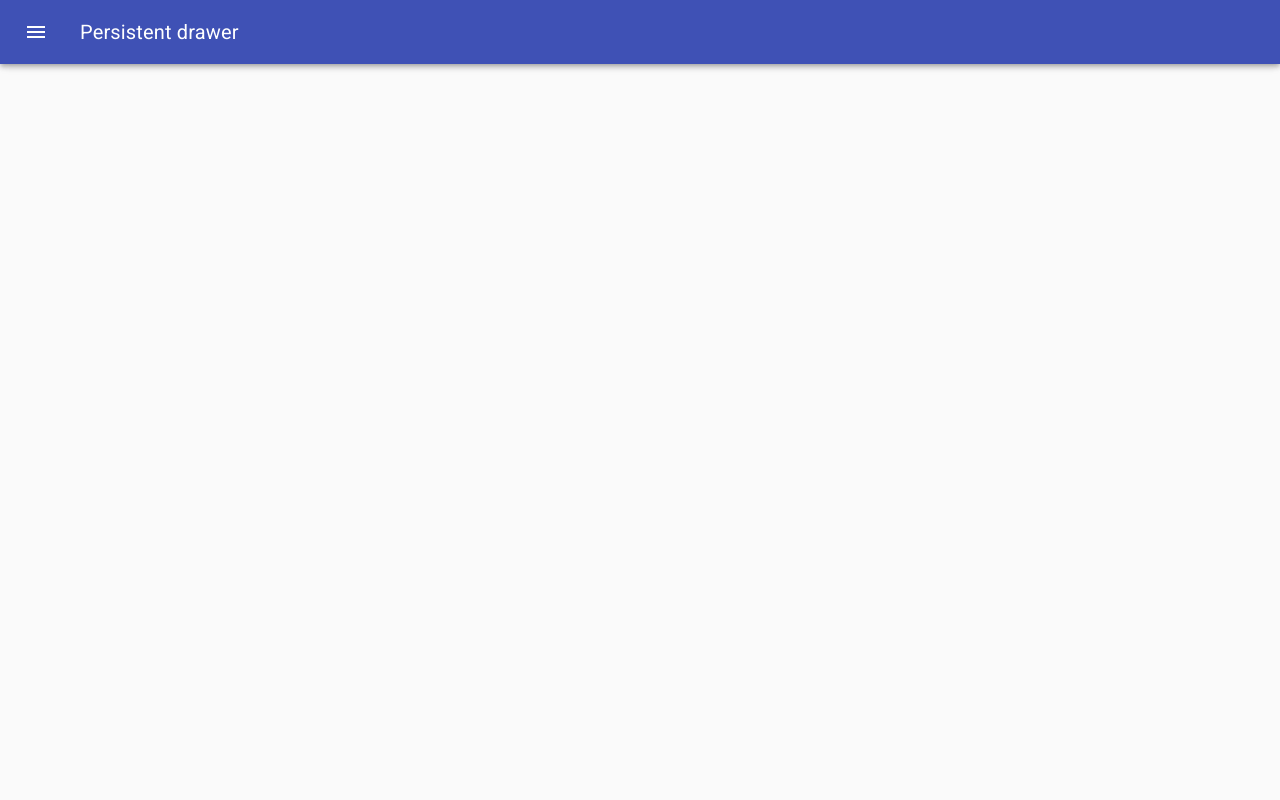
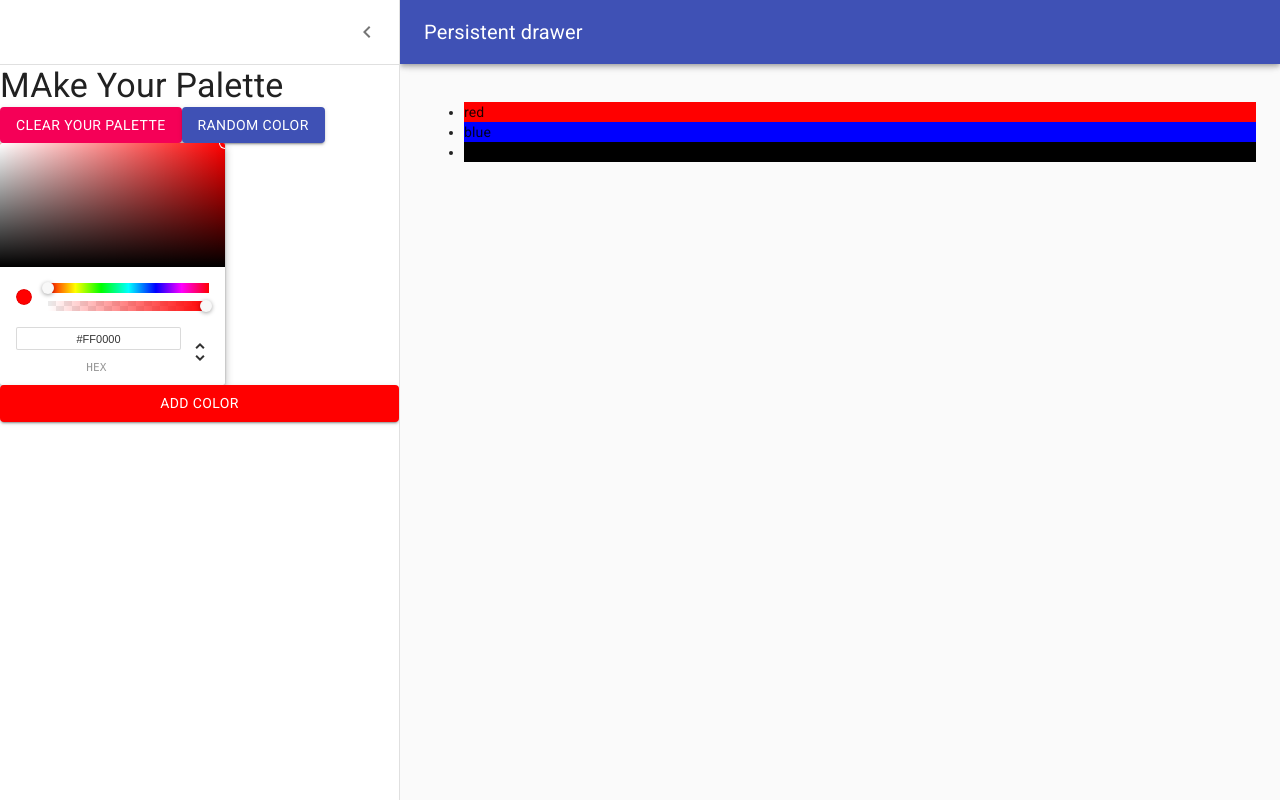
Before and after one commit to ezzeldenWork/color-app, a React (Create React App) app: page /palette/new in a window 1280 px wide. Built offline with nearby package versions, Linux system fonts and the light colour scheme.

Commit message:
concte color to background colro

```diff
--- a/src/newPaletteForm.js
+++ b/src/newPaletteForm.js
@@ -73,9 +73,21 @@ const styles = (theme) => ({
 });
 
 export class newPaletteForm extends Component {
-  state = {
-    open: false,
-  };
+  constructor(porps) {
+    super(porps);
+    this.state = {
+      open: true,
+      currntColor: "red",
+      colors: ["red", "blue", "#000"],
+    };
+    this.updateCurrentColro = this.updateCurrentColro.bind(this);
+    this.addNewColor = this.addNewColor.bind(this);
+  }
+
+  updateCurrentColro(newColor) {
+    console.log(newColor);
+    this.setState({currntColor: newColor.hex});
+  }
 
   handleDrawerOpen = () => {
     this.setState({open: true});
@@ -84,6 +96,11 @@ export class newPaletteForm extends Component {
   handleDrawerClose = () => {
     this.setState({open: false});
   };
+
+  addNewColor() {
+    this.setState({colors: [...this.state.colors, this.state.currntColor]});
+  }
+
 
   render() {
     const {classes} = this.props;
@@ -137,10 +154,15 @@ export class newPaletteForm extends Component {
             </Button>
           </div>
           <ChromePicker
-            color="red"
-            onChangeComplete={this.handleChangeComplete}
+            color={this.state.currntColor}
+            onChangeComplete={this.updateCurrentColro}
           />
-          <Button variant="contained" color="primary">
+          <Button
+            variant="contained"
+            color="primary"
+            style={{backgroundColor: this.state.currntColor}}
+            onClick={this.addNewColor}
+          >
             Add Color
           </Button>
         </Drawer>
@@ -150,6 +172,15 @@ export class newPaletteForm extends Component {
           })}
         >
           <div className={classes.drawerHeader} />
+
+
+          <ul>
+            {this.state.colors.map(color => (
+              <li style={{backgroundColor: color}}>{color}</li>
+            ))}
+          </ul>
+
+
         </main>
       </div>
     );
```
